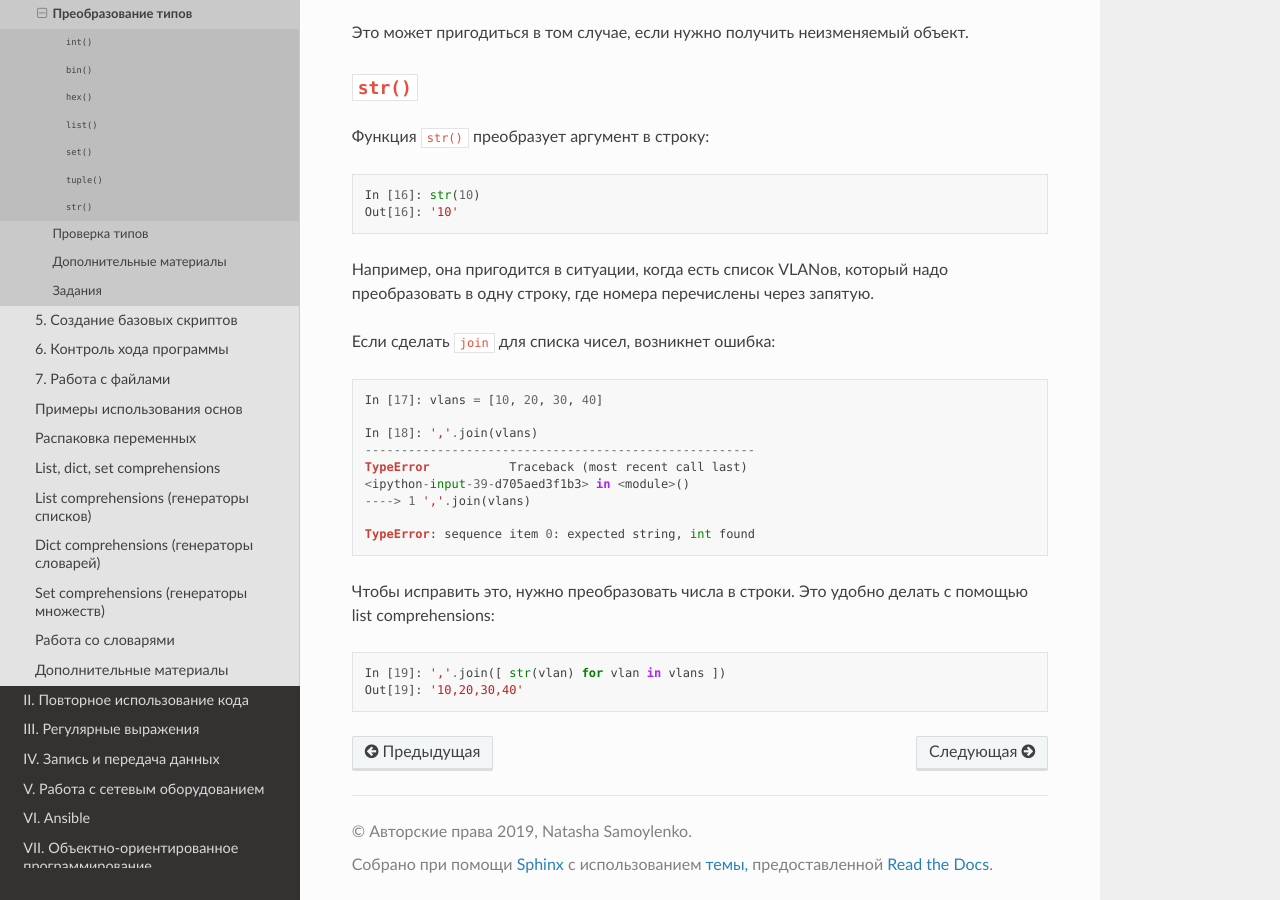
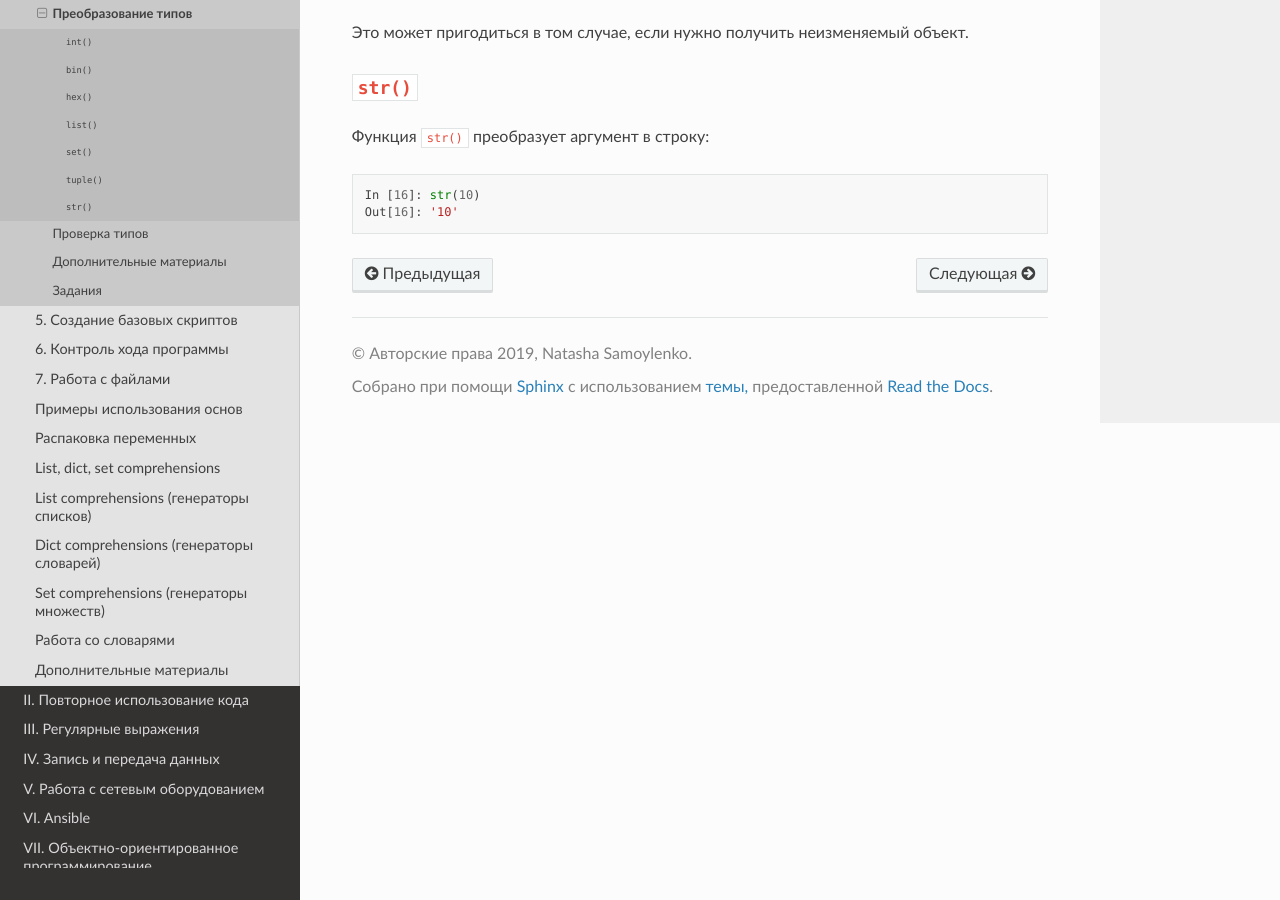
Before and after one commit to natenka/pyneng-book, a Sphinx documentation site: the page built from docs/source/book/04_data_structures/9_convert_type.rst, in a window 1280 px wide and 900 px high, scrolled down 1996 px. Built offline with Sphinx 7.4.7 and the Read the Docs theme 2.0.0, drawn with Linux system fonts in a browser that asks for light colours; pages that are not in the unit, such as notebooks, are missing from menus.

Commit message:
Chapter 4 finished

```diff
--- a/docs/source/book/04_data_structures/9_convert_type.rst
+++ b/docs/source/book/04_data_structures/9_convert_type.rst
@@ -113,28 +113,3 @@
 
     In [16]: str(10)
     Out[16]: '10'
-
-Например, она пригодится в ситуации, когда есть список VLANов, который
-надо преобразовать в одну строку, где номера перечислены через запятую.
-
-Если сделать ``join`` для списка чисел, возникнет ошибка:
-
-.. code:: python
-
-    In [17]: vlans = [10, 20, 30, 40]
-
-    In [18]: ','.join(vlans)
-    ------------------------------------------------------
-    TypeError           Traceback (most recent call last)
-    <ipython-input-39-d705aed3f1b3> in <module>()
-    ----> 1 ','.join(vlans)
-
-    TypeError: sequence item 0: expected string, int found
-
-Чтобы исправить это, нужно преобразовать числа в строки. Это удобно
-делать с помощью list comprehensions:
-
-.. code:: python
-
-    In [19]: ','.join([ str(vlan) for vlan in vlans ])
-    Out[19]: '10,20,30,40'
```
Also changed, not shown: docs/source/book/04_data_structures/9_boolean.rst (+23 -1 lines), docs/source/book/04_data_structures/9a_check_type.rst (+0 -8 lines), docs/source/exercises/04_exercises.rst (+33 -35 lines).
